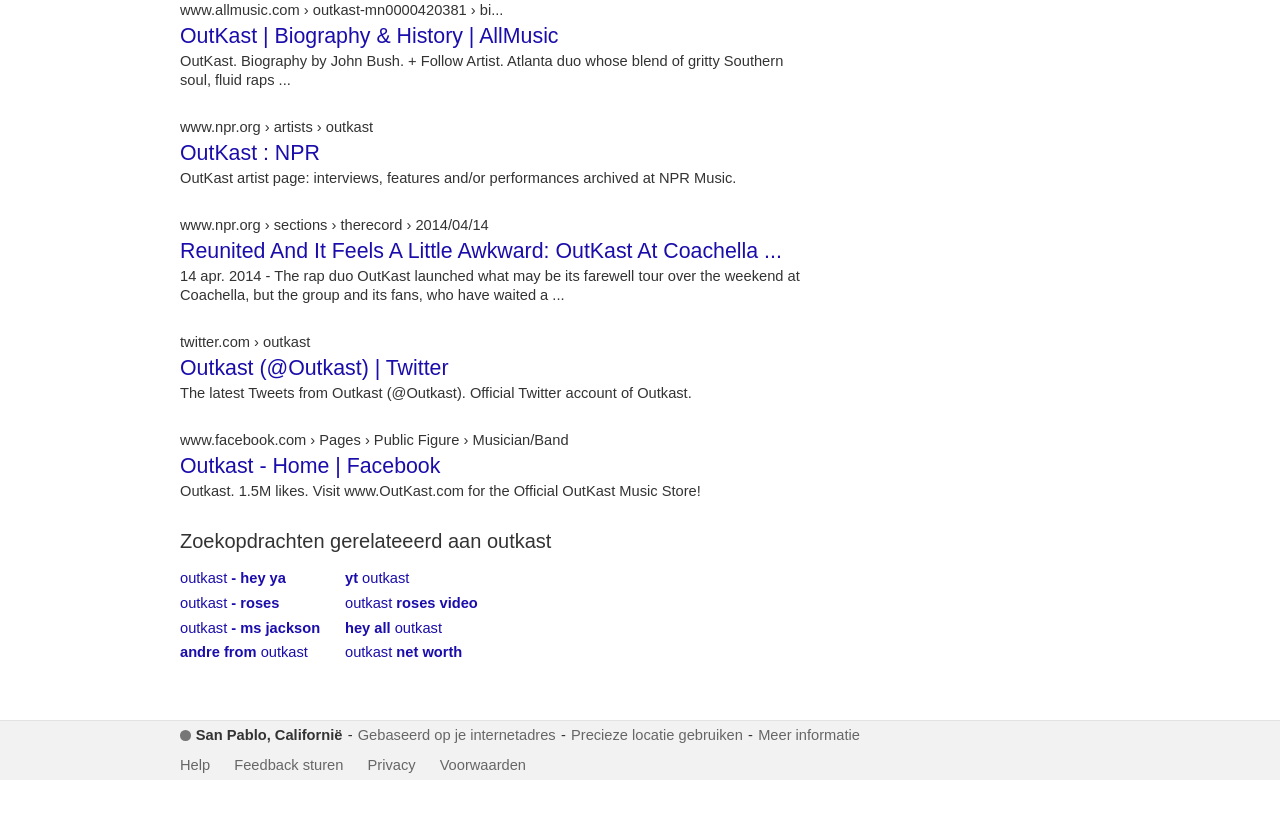
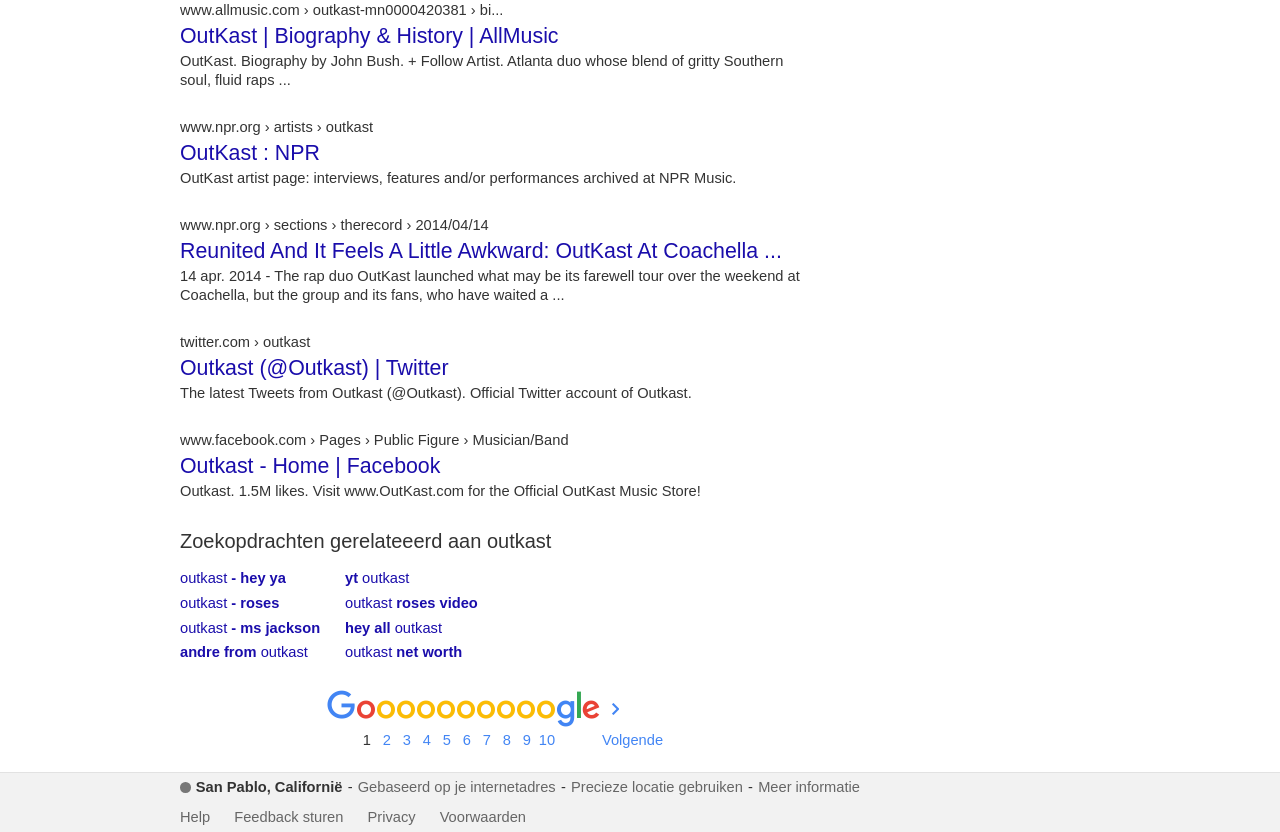
Before and after one commit to kbrdsk/google-homepage, a plain HTML site: page search-results.html in a window 1280 px wide. Shown: the part 783-1615 px from the top of the page. Before the commit the page ends 1563 px from the top, so only its background shows below. Drawn offline with Linux system fonts and the light colour scheme.

Commit message:
added result page navbar

```diff
--- a/search-results.html
+++ b/search-results.html
@@ -278,7 +278,56 @@
                 </div>
             </div>
             <div id = "result-page-nav">
-
+                <div id = "page-nav-G-container">
+                    <div id = "page-nav-G"></div>
+                </div>
+                <div id = "current-page">
+                    <div id = "current-page-number"></div>
+                    <p>1</p>
+                </div>
+                <a class = "page-nav-link" href = #>
+                    <div class ="page-nav-number"></div>
+                    <p>2</p>
+                </a>
+                <a class = "page-nav-link" href = #>
+                    <div class ="page-nav-number"></div>
+                    <p>3</p>
+                </a>
+                <a class = "page-nav-link" href = #>
+                    <div class ="page-nav-number"></div>
+                    <p>4</p>
+                </a>
+                <a class = "page-nav-link" href = #>
+                    <div class ="page-nav-number"></div>
+                    <p>5</p>
+                </a>
+                <a class = "page-nav-link" href = #>
+                    <div class ="page-nav-number"></div>
+                    <p>6</p>
+                </a>
+                <a class = "page-nav-link" href = #>
+                    <div class ="page-nav-number"></div>
+                    <p>7</p>
+                </a>
+                <a class = "page-nav-link" href = #>
+                    <div class ="page-nav-number"></div>
+                    <p>8</p>
+                </a>
+                <a class = "page-nav-link" href = #>
+                    <div class ="page-nav-number"></div>
+                    <p>9</p>
+                </a>
+                <a class = "page-nav-link" href = #>
+                    <div class ="page-nav-number"></div>
+                    <p>10</p>
+                </a>
+                <div id = "page-nave-gle-container">
+                    <div id = "page-nav-gle"></div>
+                </div>
+                <a class = "page-nav-link" href = #>
+                    <div id = "page-nav-next-arrow"></div>
+                    <p>Volgende</p>
+                </a>
             </div>
             <footer>
                 <div id = "footer-content">
--- a/styles/results-style.css
+++ b/styles/results-style.css
@@ -2,7 +2,7 @@ main {
     display: grid;
     padding-top: 20px;
     grid-template-columns: 180px 620px minmax(150px, 1fr) 150px;
-    grid-template-rows: 40px 40px auto auto 60px 60px;
+    grid-template-rows: 40px 40px auto auto auto 60px;
     grid-template-areas:
     ".      search-summary   .      .     "
     ".      search-tips      .      .     "
@@ -22,6 +22,63 @@ main {
 }
 
 .footer-link:hover {
+    color: #333;
+}
+
+#result-page-nav {
+    margin: 30px 0px 25px 0px;
+}
+
+#page-nav-G-container, .page-nav-link, #page-nav-gle-container, #current-page{
+    height: 57px;
+    display: grid;
+    grid-template-rows: 43px auto;
+    justify-items: center;
+}
+
+#page-nav-G, #current-page-number, .page-nav-number, #page-nav-gle, #page-nav-next-arrow {
+    background: url('../images/nav_logo299.webp');
+    height: 43px;
+}
+
+#page-nav-G {
+    width: 40px;
+    background-position: -14px 0px;
+}
+#current-page-number{
+    width: 20px;
+    background-position: -54px 0px;
+}
+.page-nav-number{
+    width: 20px;
+    background-position: -75px 0px;
+}
+#page-nav-gle {
+    width: 45px;
+    background-position: -97px 0px;
+}
+
+#page-nav-next-arrow{
+    width: 100%;
+    background-position: -150px 4px;
+    background-repeat: no-repeat;
+}
+
+#result-page-nav{
+    grid-area: page-nav;
+    display: flex;
+    justify-content: center;
+}
+
+.page-nav-link{
+    color: #4285f4;
+}
+
+.page-nav-link:hover {
+    text-decoration: underline;
+}
+
+#current-page {
     color: #333;
 }
 
```
Also changed, not shown: images/nav_logo299.webp (added).
